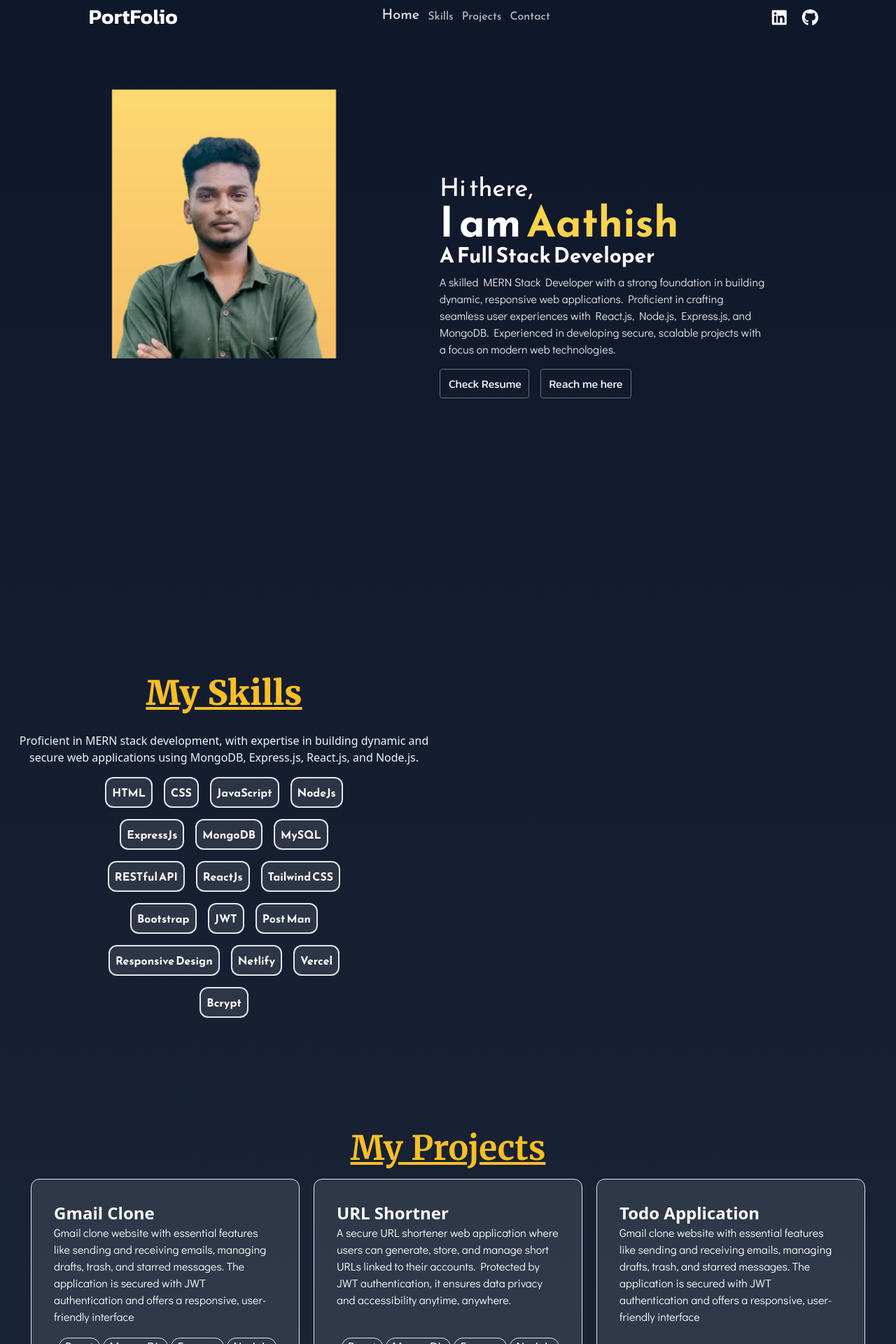
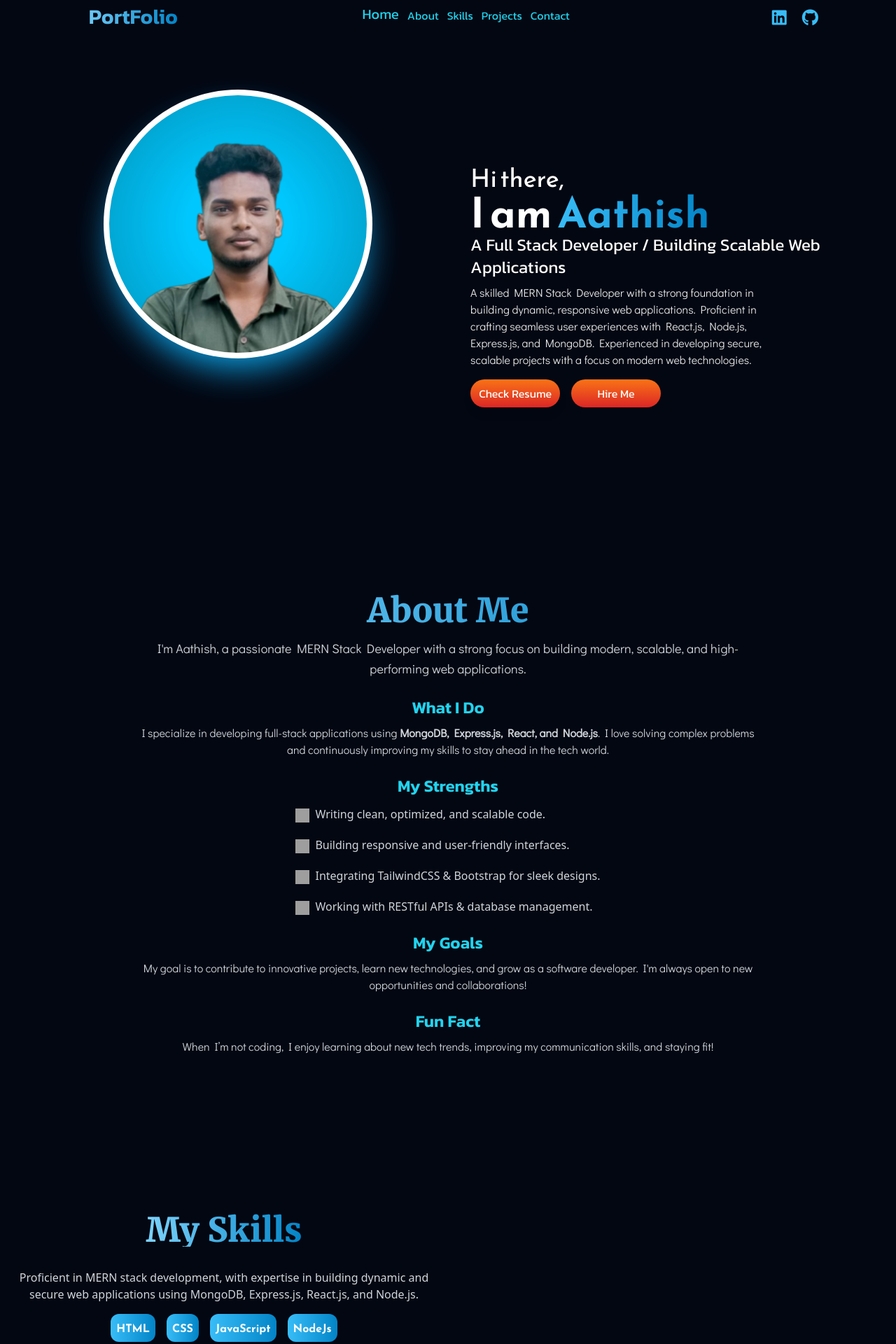
Before and after one commit to aathi1711/PORTFOLIO, a React (Vite) app: page / in a window 1280 px wide. Shown: the top 1920 px of the page at 70% size. Built offline with nearby package versions, Linux system fonts and the light colour scheme; grey boxes are pictures that could not be loaded.

Commit message:
commit-16

```diff
--- a/src/App.jsx
+++ b/src/App.jsx
@@ -2,18 +2,20 @@
 import './App.css'
 import Navbar from './navbar'
 import Home from './home'
-import About from "./about"
 import Contact from "./contact"
 import Projects from './projects'
 import BottomNavbar from './bottom-navbar'
+import Skills from './skills'
+import About from './about'
 
 function App() {
 
   return (
-    <div className='bg-gradient-to-b from-slate-900 to-slate-800'>
+    <div className='bg-gray-950'>
     <Navbar/>
     <Home/>
     <About/>
+    <Skills/>
     <Projects/>
     <Contact/>
     <BottomNavbar/>
--- a/src/about.jsx
+++ b/src/about.jsx
@@ -1,23 +1,48 @@
-import './App.css'
-function About(){
-    let  skills = ['HTML','CSS','JavaScript','NodeJs','ExpressJs','MongoDB','MySQL','RESTful API','ReactJs','Tailwind CSS','Bootstrap','JWT','Post Man','Responsive Design','Netlify','Vercel','Bcrypt']
-    return(
+import React from "react";
 
-        <div id='skills'  className='flex min-h-screen  flex-col md:flex-row '>
-        <div className='animate-fade flex flex-col items-center justify-center gap-4 w-full lg:w-1/2 '>
-     <h1 className='  mb-4 mt-5 md:text-5xl text-3xl font-extrabold text-amber-400 underline text-center font-dedact select-none'>My Skills</h1>
-     <p className='text-center text-slate-100 px-2'>Proficient in MERN stack development, with expertise in building dynamic and secure web applications using MongoDB, Express.js, React.js, and Node.js.</p>
-    <ul className='flex flex-wrap w-full max-w-96  items-center justify-center text-white rounded-xl font-reem gap-4'>
-        {skills.map((list)=>(
-             <li className='backdrop-blur-sm  bg-white/10 cursor-pointer hover:scale-75 duration-300 border rounded-xl border-2 font-bold  p-2'>{list}</li>
-        ))}
-     </ul>
+const About = () => {
+  return (
+    <section id='about' className=" text-white py-12 px-6 md:px-16 lg:px-32">
+      <div className="max-w-4xl mx-auto text-center">
+        <h2 className=" md:text-5xl text-3xl font-extrabold font-dedact font-bold  bg-gradient-to-r from-sky-300 to-sky-600 bg-clip-text text-transparent mb-4">About Me</h2>
+        <p className="text-lg text-gray-300 leading-relaxed  font-san">
+          I'm Aathish, a passionate
+          MERN Stack Developer with a strong focus on building modern, scalable, and high-performing web applications.
+        </p>
+        <div className="mt-6">
+          <h3 className="text-2xl font-semibold text-cyan-400 font-kanit">What I Do</h3>
+          <p className="text-gray-300 mt-2 font-san">
+            I specialize in developing full-stack applications using <span className="font-semibold">MongoDB, Express.js, React, and Node.js</span>. I love solving complex problems and continuously improving my skills to stay ahead in the tech world.
+          </p>
         </div>
-        <div className='animate-fade items-center justify-center hidden lg:flex w-1/2'>
-             <img className=' w-5/6 h-4/6' src='https://joyjeet.vercel.app/_next/image?url=%2F_next%2Fstatic%2Fmedia%2FSkills.cbcc8338.png&w=640&q=75'></img>
-        </div>
+        <div className="mt-6">
+          <h3 className="text-2xl font-semibold font-kanit text-cyan-400">My Strengths</h3>
+          <div className="flex justify-center">
+          <ul className='flex flex-col gap-5 w-fit text-gray-300 mt-3 '>
+
+    <li className='flex gap-2 items-start' ><img src='https://cdn-icons-png.flaticon.com/128/9618/9618791.png' className='h-5 w-5 mt-1'/><span>Writing clean, optimized, and scalable code.</span></li>
+    <li className='flex gap-2 items-start'><img src='https://cdn-icons-png.flaticon.com/128/9618/9618791.png' className='h-5 w-5 mt-1'/><span>Building responsive and user-friendly interfaces.</span></li>
+    <li className='flex gap-2 items-start'><img src='https://cdn-icons-png.flaticon.com/128/9618/9618791.png' className='h-5 w-5 mt-1'/><span>Integrating TailwindCSS & Bootstrap for sleek designs.</span></li>
+    <li className='flex gap-2 items-start'><img src='https://cdn-icons-png.flaticon.com/128/9618/9618791.png' className='h-5 w-5 mt-1'/><span>Working with RESTful APIs & database management.</span></li>
+  </ul>
+          </div>
 
         </div>
-    )
-}
-export default About
+        <div className="mt-6">
+          <h3 className="text-2xl font-semibold font-kanit text-cyan-400">My Goals</h3>
+          <p className="text-gray-300 font-san mt-2">
+            My goal is to contribute to innovative projects, learn new technologies, and grow as a software developer. I'm always open to new opportunities and collaborations!
+          </p>
+        </div>
+        <div className="mt-6">
+          <h3 className="text-2xl font-semibold font-kanit text-cyan-400">Fun Fact</h3>
+          <p className="text-gray-300 font-san mt-2">
+            When I’m not coding, I enjoy learning about new tech trends, improving my communication skills, and staying fit!
+          </p>
+        </div>
+      </div>
+    </section>
+  );
+};
+
+export default About;
--- a/src/bottom-navbar.jsx
+++ b/src/bottom-navbar.jsx
@@ -1,14 +1,17 @@
 const BottomNavbar = ()=>{
     return(
         <>
-        <div className="md:hidden h-16 bg-amber-400 fixed rounded-t-lg bottom-0 flex gap-4 justify-evenly items-center font-reem pt-5 w-screen text-blue-950">
+        <div className="md:hidden h-16 bg-gradient-to-b from-sky-400 to-sky-600 fixed rounded-t-lg bottom-0 flex gap-4 justify-evenly items-center font-reem pt-5 w-screen text-blue-950">
            <div className="p-1 flex flex-col items-center justify-end gap-2 h-3/4">
            <i className="fa-solid fa-home fa-xl"></i>
             <a href="/">Home</a></div>
+            <div className="p-1 flex flex-col items-center justify-end gap-2 h-3/4">
+           <i className="fa-solid fa-user fa-xl"></i> <a href='#projects'>About</a></div>
            <div className="p-1 flex flex-col items-center justify-end gap-2 h-3/4">
             <i className="fa-solid fa-briefcase fa-xl"></i> <a href='#skills'>Skills</a></div>
            <div className="p-1 flex flex-col items-center justify-end gap-2 h-3/4">
            <i className="fa-solid fa-server fa-xl"></i> <a href='#projects'>Projects</a></div>
+
            <div className="p-1 flex flex-col items-center justify-end gap-2 h-3/4">
            <i className="fa-solid fa-message fa-xl"></i> <a href='#contact'>Contact</a></div>
         </div>
--- a/src/home.jsx
+++ b/src/home.jsx
@@ -1,29 +1,26 @@
-import './App.css'
-
 import pdf from './assets/Aathish.pdf'
-import profile from './assets/profile.jpeg'
-import { useNavigate } from 'react-router-dom'
+import profile from './assets/profile.jpg'
 const Home =()=>{
 
 
      return(
-        <div className='flex sm:flex-col h-fit md:h-screen font-dedact pb-20 justify-center flex-col font-reem font md:flex-row' >
-            <div className=' md:p-32 max-sm:flex justify-center pr-10   animate-slideIn delay-500'>
-               <img className='w-80 max-sm:pl-7 h-96 z-10  object-cover'  src={profile}/>
+        <div className='flex sm:flex-col h-fit md:h-screen font-dedact md:pb-20 justify-center flex-col font-reem font md:flex-row' >
+            <div className=' md:p-32 max-sm:flex justify-center   animate-slideIn delay-500'>
+               <img className='w-96  h-96 max-md:w-48 max-md:h-48 max-md:mt-16 ml-5 z-10 rounded-full  bg-white shadow-2xl shadow-sky-500 p-2 object-cover'  src={profile}/>
                 </div>
                 <div className=' md:mt-24 max-sm:mt-5 pl-5 select-none animate-fade flex flex-col text-black justify-center items-center md:items-start md:w-1/2 w-full'>
                 <p className='text-4xl max-md:text-3xl text-white'>Hi there,</p>
-                <h1 className='text-6xl max-md:text-4xl font-bold text-white '> I am <span className='text-amber-300'>Aathish</span></h1>
-                <h1 className='text-3xl max-md:text-3xl font-bold text-white'>A Full Stack Developer</h1>
+                <h1 className='text-6xl max-md:text-4xl font-bold text-white '> I am <span className='bg-gradient-to-r from-sky-400 to-sky-600 bg-clip-text text-transparent'>Aathish</span></h1>
+                <h1 className='text-2xl max-md:text-xl max-md:text-center text-white font-kanit'>A Full Stack Developer / Building Scalable Web Applications</h1>
                 <p className='w-3/4 max-md:text-center mt-2  text-white font-san opacity-90 '>A skilled MERN Stack Developer with a strong foundation in building
                       dynamic, responsive web applications. Proficient in crafting seamless user experiences
                       with React.js, Node.js, Express.js, and MongoDB. Experienced in developing secure,
                       scalable projects with a focus on modern web technologies.
                 </p>
                 <div className='flex gap-4 mt-4 font-kanit'>
-                    <a href={pdf} target='_blank' className='w-32 duration-200 border-gray-500 border rounded hover:bg-amber-300 hover:border-none'><button className='
-                   duration-200 p-2  w-32 rounded text-white hover:text-black'>Check Resume</button></a>
-                    <a  className=' duration-200 border-gray-500 border rounded hover:bg-amber-300 hover:border-none'><button className='hover:text-black text-white duration-200 p-2  w-32 rounded '>Reach me here</button></a>
+                    <a href={pdf} target='_blank' className='w-32 duration-200  rounded hover:bg-red-600 bg-gradient-to-b rounded-full shadow-lg from-orange-500 to-red-600  hover:border-none'><button className='
+                   duration-200 p-2  w-32  text-white '>Check Resume</button></a>
+                    <a  className=' duration-200  rounded hover:bg-red-600 rounded-full bg-gradient-to-b from-orange-500 to-red-600' href='https://mail.google.com/mail/?view=cm&fs=1&to=aathivdr2004@gmail.com&su=Excited%20to%20Connect%20%E2%80%93%20MERN%20Stack%20Developer%20Opportunity&body=Dear%20Aathish,%0D%0A%0D%0AWe%20came%20across%20your%20profile%20and%20were%20impressed%20by%20your%20skills%20in%20MERN%20stack%20development.%20We%20are%20currently%20looking%20for%20a%20talented%20developer%20like%20you%20to%20join%20our%20team.%0D%0A%0D%0APlease%20let%20us%20know%20your%20availability%20for%20a%20discussion%20regarding%20this%20opportunity.%20Looking%20forward%20to%20connecting%20with%20you!%0D%0A%0D%0ABest%20regards,%0D%0A' target='_blank'><button className=' text-white duration-200 p-2  w-32 rounded '>Hire Me</button></a>
                 </div>
             </div>
         </div>
--- a/src/navbar.jsx
+++ b/src/navbar.jsx
@@ -3,7 +3,11 @@
 const Navbar=()=>{
     let lists = [{
         name:'Home',
-        path:'/'
+        path:'#'
+    },
+    {
+        name:'About',
+        path:'#about'
     },{
         name:'Skills',
         path:'#skills'
@@ -19,19 +23,19 @@ const Navbar=()=>{
       setActive(index)
    }
     return(
-        <div className='flex h-12 justify-center bg-slate-900  z-10 w-screen fixed top-0 flex'>
+        <div className='flex h-12 justify-center  bg-gray-950 z-10 w-screen fixed top-0 flex'>
             <div className='flex items-center justify-between w-10/12'>
-            <h1 className='md:pl-5  font-semibold md:text-3xl text-2xl text-white font-kanit select-none'>PortFolio</h1>
-            <div className='md:flex gap-3 pr-5  font-reem hidden '>
+            <h1 className='md:pl-5  font-semibold md:text-3xl text-2xl bg-gradient-to-r from-sky-300 to-sky-600 bg-clip-text text-transparent font-kanit select-none'>PortFolio</h1>
+            <div className='md:flex gap-3 pr-5  font-kanit hidden '>
             {lists.map((list,index)=>(<a onClick={()=>handleActive(index)} key={index}
-            className={`${active == index && 'opacity-90 text-xl -translate-y-1 duration-100'}
-             hover:opacity-100 opacity-70 duration-250 text-white`} href={list.path}>{list.name}</a>))}
+            className={`${active == index && ' text-xl -translate-y-1 duration-100'}
+            duration-250 text-cyan-400`} href={list.path}>{list.name}</a>))}
             </div>
             <div className="flex gap-3">
              <a href='https://www.linkedin.com/in/aathish11' className='hover:-translate-y-1 transition duration-300 flex items-center rounded-full justify-center h-8 w-8' target='_blank'>
-             <i className="fa-brands fa-linkedin fa-xl text-white" ></i></a>
+             <i className="fa-brands fa-linkedin fa-xl text-sky-400" ></i></a>
              <a href='https://github.com/aathi-aathi' className='hover:-translate-y-1 transition duration-300 flex items-center justify-center h-8 w-8 rounded-full' target='_blank'>
-             <i className="fa-brands fa-xl fa-github text-white" ></i></a>
+             <i className="fa-brands fa-xl fa-github text-sky-400" ></i></a>
         </div>
             </div>
         </div>
--- a/src/projects.jsx
+++ b/src/projects.jsx
@@ -27,26 +27,26 @@ const Projects = ()=>{
     ]
     return(
         <div id="projects">
-        <h1 className='mb-5 md:text-5xl text-3xl font-bold text-amber-400 font-dedact underline text-center pt-4 select-none'>My Projects</h1>
+        <h1 className='mb-5 md:text-5xl text-3xl font-bold bg-gradient-to-r from-sky-300 to-sky-600 bg-clip-text text-transparent font-dedact  text-center pt-8 select-none'>My Projects</h1>
             <div className=" animate-fade flex gap-5 justify-center flex-wrap  ">
               {projects.map((val)=>
-              <div className="p-8 flex flex-col justify-between border h-96 w-11/12 lg:w-96 backdrop-blur-sm  bg-white/10 rounded-xl text-white">
+              <div className="p-8 flex flex-col justify-between border h-96 w-11/12 lg:w-96 bg-gray-800 rounded-xl text-white">
                 <div className="">
-                    <h1 className="font-semibold text-2xl">{val.title}</h1>
-                    <p className="font-san ">{val.description}</p>
+                    <h1 className="font-semibold text-2xl text-cyan-400">{val.title}</h1>
+                    <p className="font-san text-gray-200 ">{val.description}</p>
                 </div>
                 <div>
-                    <div className="flex gap-1 flex-wrap justify-end">
+                    <div className="flex gap-1 flex-wrap  text-gray-200 justify-end">
                      {val.tech.map((tech)=>
                      <div className="border rounded-full px-2 ">{tech}</div>
                     )}
                     </div>
                     <div className="flex justify-end mt-5 gap-2 font-semibold">
-                        <button className=" rounded h-12   bg-blue-800 text-sm hover:bg-blue-700 px-1">
+                        <button className=" rounded h-12 bg-gradient-to-r from-sky-400 to-sky-600 text-sm hover:bg-blue-700 px-1">
                             <a href={val.githubUrl_fe} target="_blank">Source Code (FE)</a></button>
-                        {val.githubUrl_be && <button className=" rounded h-12 w-28  bg-blue-800 text-sm hover:bg-blue-700">
+                        <button  className="rounded h-12 w-28 bg-gradient-to-r from-orange-500 to-red-600 text-sm hover:bg-blue-700"><a href={val.DeployUrl} target="_blank">Deployed Link</a></button>
+                     {val.githubUrl_be && <button className=" rounded h-12 w-28  bg-gradient-to-r from-sky-400 to-sky-600 text-sm hover:bg-blue-700">
                             <a href={val.githubUrl_be} target="_blank">Source Code (BE)</a></button>}
-                        <button  className="rounded h-12 w-28  bg-blue-800 text-sm hover:bg-blue-700"><a href={val.DeployUrl} target="_blank">Deployed Link</a></button>
                     </div>
                 </div>
               </div>
--- /dev/null
+++ b/src/skills.jsx
@@ -0,0 +1,23 @@
+import './App.css'
+function Skills(){
+    let  skills = ['HTML','CSS','JavaScript','NodeJs','ExpressJs','MongoDB','MySQL','RESTful API','ReactJs','Tailwind CSS','Bootstrap','JWT','Post Man','Responsive Design','Netlify','Vercel','Bcrypt']
+    return(
+
+        <div id='skills'  className='flex md:h-screen  flex-col md:flex-row '>
+        <div className='animate-fade flex flex-col items-center justify-center gap-4 w-full lg:w-1/2 '>
+     <h1 className='  mb-4 mt-5 md:text-5xl text-3xl font-extrabold bg-gradient-to-r from-sky-300 to-sky-600 bg-clip-text text-transparent text-center font-dedact select-none'>My Skills</h1>
+     <p className='text-center text-san text-gray-300 px-2'>Proficient in MERN stack development, with expertise in building dynamic and secure web applications using MongoDB, Express.js, React.js, and Node.js.</p>
+    <ul className='flex flex-wrap w-full max-w-96  items-center justify-center text-white rounded-xl font-reem gap-4'>
+        {skills.map((list)=>(
+             <li className=' bg-gradient-to-r from-sky-400 to-sky-600 cursor-pointer hover:scale-75 duration-300 rounded-xl  font-bold  p-2'>{list}</li>
+        ))}
+     </ul>
+        </div>
+        <div className='animate-fade items-center justify-center hidden lg:flex w-1/2'>
+             <img className=' w-5/6 h-4/6' src='https://joyjeet.vercel.app/_next/image?url=%2F_next%2Fstatic%2Fmedia%2FSkills.cbcc8338.png&w=640&q=75'></img>
+        </div>
+
+        </div>
+    )
+}
+export default Skills
```
Also changed, not shown: src/contact.jsx (+3 -7 lines), src/assets/profile.jpeg (deleted), src/assets/profile.jpg (added).
